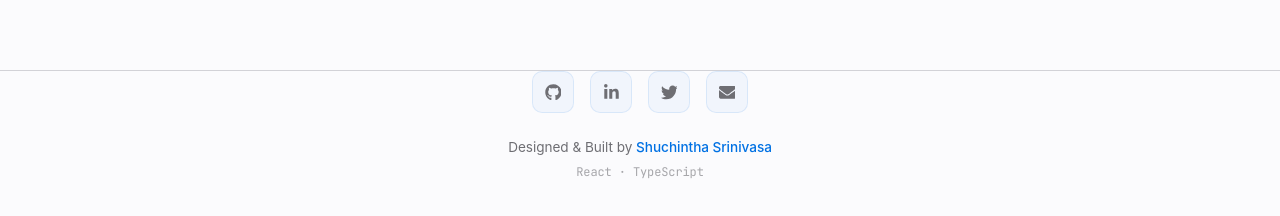
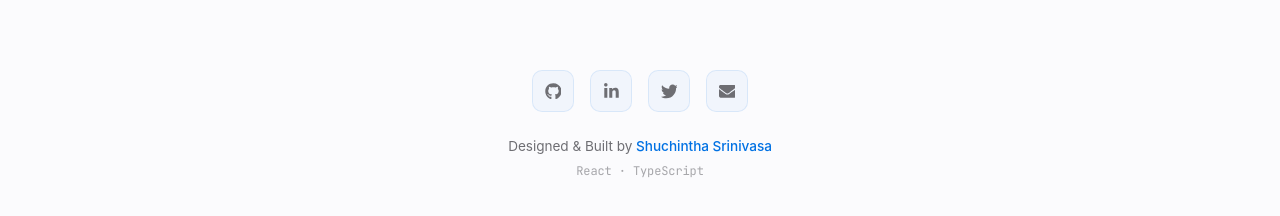
Before and after one commit to Shuchintha/portfolio, a React (Vite) app: page / in a window 1280 px wide. Shown: the part 4161-4377 px from the top of the page. Built offline with nearby package versions, Linux system fonts and the light colour scheme.

Commit message:
footer border removed

```diff
--- a/src/components/Footer/Footer.scss
+++ b/src/components/Footer/Footer.scss
@@ -7,12 +7,6 @@
   text-align: center;
   position: relative;
 
-  [data-theme='dark'] & {
-    border-top: 1px solid $dark-border;
-  }
-  [data-theme='light'] & {
-    border-top: 1px solid $light-border;
-  }
 
   .footer-container {
     max-width: $max-width;
```
